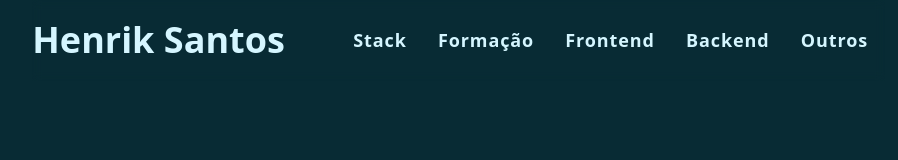
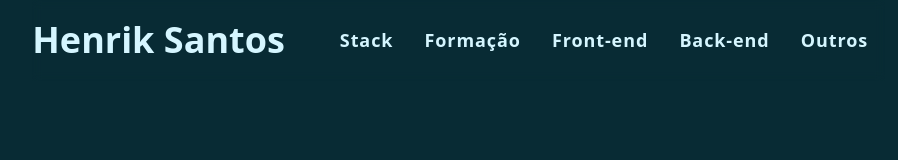
Before and after one commit to HenrikSantos/HenrikSantos.github.io, a React (Vite) app: page / in a window 1280 px wide. Shown: the top 160 px of the page, without its empty margins (181-1079 px from the left). Built offline with nearby package versions, Linux system fonts and the light colour scheme.

Commit message:
✨ header

```diff
--- a/src/components/Header.tsx
+++ b/src/components/Header.tsx
@@ -18,7 +18,7 @@ const Header = function () {
       <nav
         className={`
 					mt-0
-					flex min-h-full w-4/12 flex-row justify-end gap-5 px-3 text-lg font-normal
+					flex min-h-full w-8/12 flex-row justify-end gap-5 px-3 text-lg font-normal
 				`}
       >
         <a className="my-[0.30rem] rounded p-[0.35rem] font-semibold tracking-wider hover:bg-[#383838]/50" href="#stack">
@@ -28,10 +28,10 @@ const Header = function () {
 					Formação
         </a>
         <a className="my-[0.30rem] rounded p-[0.35rem] font-semibold tracking-wider hover:bg-[#383838]/50" href="#projetos">
-					Frontend
+					Front-end
         </a>
         <a className="my-[0.30rem] rounded p-[0.35rem] font-semibold tracking-wider hover:bg-[#383838]/50" href="#projetos">
-					Backend
+					Back-end
         </a>
         <a className="my-[0.30rem] rounded p-[0.35rem] font-semibold tracking-wider hover:bg-[#383838]/50" href="#projetos">
 					Outros
```
